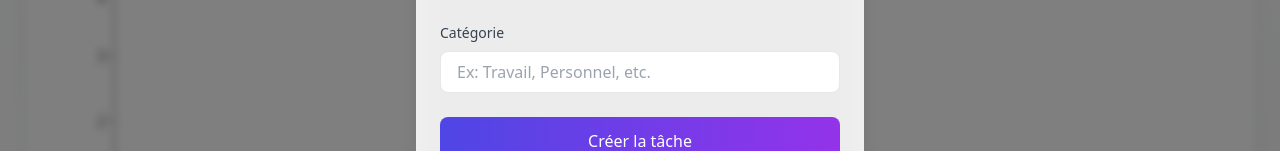
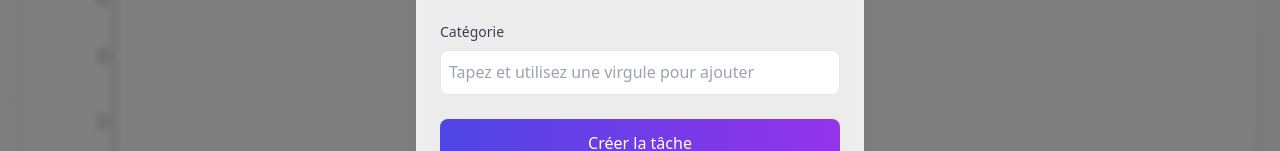
Before and after one commit to hadimouter/taskMaster-frontend, a Next.js app: page /dashboardPage in a window 1280 px wide. Both pictures are taken after a click on the button "Nouvelle Tâche". Shown: the part 505-656 px from the top of the page. Built offline with nearby package versions, Linux system fonts and the light colour scheme.

Commit message:
dark mode + tag

```diff
--- a/components/CreateTaskModal.js
+++ b/components/CreateTaskModal.js
@@ -1,5 +1,5 @@
 import React, { useState, useEffect } from 'react';
-import {LogOut, X, Bell } from 'lucide-react';
+import { LogOut, X, Bell } from 'lucide-react';
 import { useSelector, useDispatch } from 'react-redux';
 import { updateNotifications } from '../reducers/user';
 import { logout } from '../reducers/user';
@@ -11,10 +11,32 @@ export const CreateTaskModal = ({ isOpen, onClose, onSubmit }) => {
     description: '',
     dueDate: '',
     priority: 'medium',
-    category: ''
+    category: []
   });
 
+  const [categoryInput, setCategoryInput] = useState('');
+
   if (!isOpen) return null;
+
+  const handleCategoryChange = (e) => {
+    const value = e.target.value;
+    if (value.slice(-1) === ',') {
+      const newCategory = value.slice(0, -1).trim();
+      if (newCategory && !taskData.category.includes(newCategory)) {
+        setTaskData({ ...taskData, category: [...taskData.category, newCategory] });
+      }
+      setCategoryInput('');
+    } else {
+      setCategoryInput(value);
+    }
+  };
+
+  const removeCategory = (categoryToRemove) => {
+    setTaskData({
+      ...taskData,
+      category: taskData.category.filter(cat => cat !== categoryToRemove)
+    });
+  };
 
   const handleSubmit = (e) => {
     e.preventDefault();
@@ -46,7 +68,7 @@ export const CreateTaskModal = ({ isOpen, onClose, onSubmit }) => {
                 required
                 value={taskData.title}
                 onChange={(e) => setTaskData({ ...taskData, title: e.target.value })}
-                className="w-full px-4 py-2 rounded-lg border border-gray-200 focus:ring-2 focus:ring-indigo-500 focus:border-transparent"
+                className="w-full px-4 py-2 rounded-lg border border-gray-200 focus:ring-2 focus:ring-indigo-500 focus:border-transparent dark:text-gray-900"
                 placeholder="Nom de la tâche"
               />
             </div>
@@ -56,7 +78,7 @@ export const CreateTaskModal = ({ isOpen, onClose, onSubmit }) => {
               <textarea
                 value={taskData.description}
                 onChange={(e) => setTaskData({ ...taskData, description: e.target.value })}
-                className="w-full px-4 py-2 rounded-lg border border-gray-200 focus:ring-2 focus:ring-indigo-500 focus:border-transparent"
+                className="w-full px-4 py-2 rounded-lg border border-gray-200 focus:ring-2 focus:ring-indigo-500 focus:border-transparent dark:text-gray-900"
                 rows="3"
                 placeholder="Description de la tâche"
               />
@@ -69,7 +91,7 @@ export const CreateTaskModal = ({ isOpen, onClose, onSubmit }) => {
                   type="date"
                   value={taskData.dueDate}
                   onChange={(e) => setTaskData({ ...taskData, dueDate: e.target.value })}
-                  className="w-full px-4 py-2 rounded-lg border border-gray-200 focus:ring-2 focus:ring-indigo-500 focus:border-transparent"
+                  className="w-full px-4 py-2 rounded-lg border border-gray-200 focus:ring-2 focus:ring-indigo-500 focus:border-transparent dark:text-gray-900"
                 />
               </div>
 
@@ -78,7 +100,7 @@ export const CreateTaskModal = ({ isOpen, onClose, onSubmit }) => {
                 <select
                   value={taskData.priority}
                   onChange={(e) => setTaskData({ ...taskData, priority: e.target.value })}
-                  className="w-full px-4 py-2 rounded-lg border border-gray-200 focus:ring-2 focus:ring-indigo-500 focus:border-transparent"
+                  className="w-full px-4 py-2 rounded-lg border border-gray-200 focus:ring-2 focus:ring-indigo-500 focus:border-transparent dark:text-gray-900"
                 >
                   <option value="low">Basse</option>
                   <option value="medium">Moyenne</option>
@@ -89,13 +111,30 @@ export const CreateTaskModal = ({ isOpen, onClose, onSubmit }) => {
 
             <div>
               <label className="block text-sm font-medium text-gray-700 mb-2">Catégorie</label>
-              <input
-                type="text"
-                value={taskData.category}
-                onChange={(e) => setTaskData({ ...taskData, category: e.target.value })}
-                className="w-full px-4 py-2 rounded-lg border border-gray-200 focus:ring-2 focus:ring-indigo-500 focus:border-transparent"
-                placeholder="Ex: Travail, Personnel, etc."
-              />
+              <div className="min-h-[45px] flex flex-wrap gap-2 p-2 rounded-lg border border-gray-200 focus-within:ring-2 focus-within:ring-indigo-500 bg-white dark:text-gray-900">
+                {taskData.category.map((cat, index) => (
+                  <span
+                    key={index}
+                    className="bg-gradient-to-r from-indigo-100 to-purple-100 text-indigo-800 px-3 py-1 rounded-full flex items-center gap-2 shadow-sm"
+                  >
+                    {cat}
+                    <button
+                      onClick={() => removeCategory(cat)}
+                      className="hover:bg-indigo-200 rounded-full w-4 h-4 flex items-center justify-center transition-colors"
+                      type="button"
+                    >
+                      ×
+                    </button>
+                  </span>
+                ))}
+                <input
+                  type="text"
+                  value={categoryInput}
+                  onChange={handleCategoryChange}
+                  className="flex-grow min-w-[120px] outline-none"
+                  placeholder="Tapez et utilisez une virgule pour ajouter"
+                />
+              </div>
             </div>
 
             <button
--- a/components/TaskList.js
+++ b/components/TaskList.js
@@ -143,11 +143,30 @@ const TaskList = ({
                                             `}>
                                                 {formatDate(task.dueDate)}
                                             </span>
-                                            {task.category && (
-                                                <span className={`text-xs px-2 py-1 rounded-full ${isDarkMode ? 'bg-gray-700 text-gray-300' : 'bg-gray-100 text-gray-600'
-                                                    }`}>
-                                                    {task.category}
-                                                </span>
+                                            {task.category && task.category.length > 0 && (
+                                                <div className="flex flex-wrap gap-1 mt-2">
+                                                    {Array.isArray(task.category) ? (
+                                                        task.category.map((cat, index) => (
+                                                            <span
+                                                                key={index}
+                                                                className={`text-xs px-2 py-1 rounded-full
+            ${isDarkMode
+                                                                        ? 'bg-indigo-900/20 text-indigo-300'
+                                                                        : 'bg-indigo-50 text-indigo-600'}`}
+                                                            >
+                                                                {cat}
+                                                            </span>
+                                                        ))
+                                                    ) : (
+                                                        <span className={`text-xs px-2 py-1 rounded-full
+        ${isDarkMode
+                                                                ? 'bg-indigo-900/20 text-indigo-300'
+                                                                : 'bg-indigo-50 text-indigo-600'}`}
+                                                        >
+                                                            {task.category}
+                                                        </span>
+                                                    )}
+                                                </div>
                                             )}
                                         </div>
                                     </div>
```
